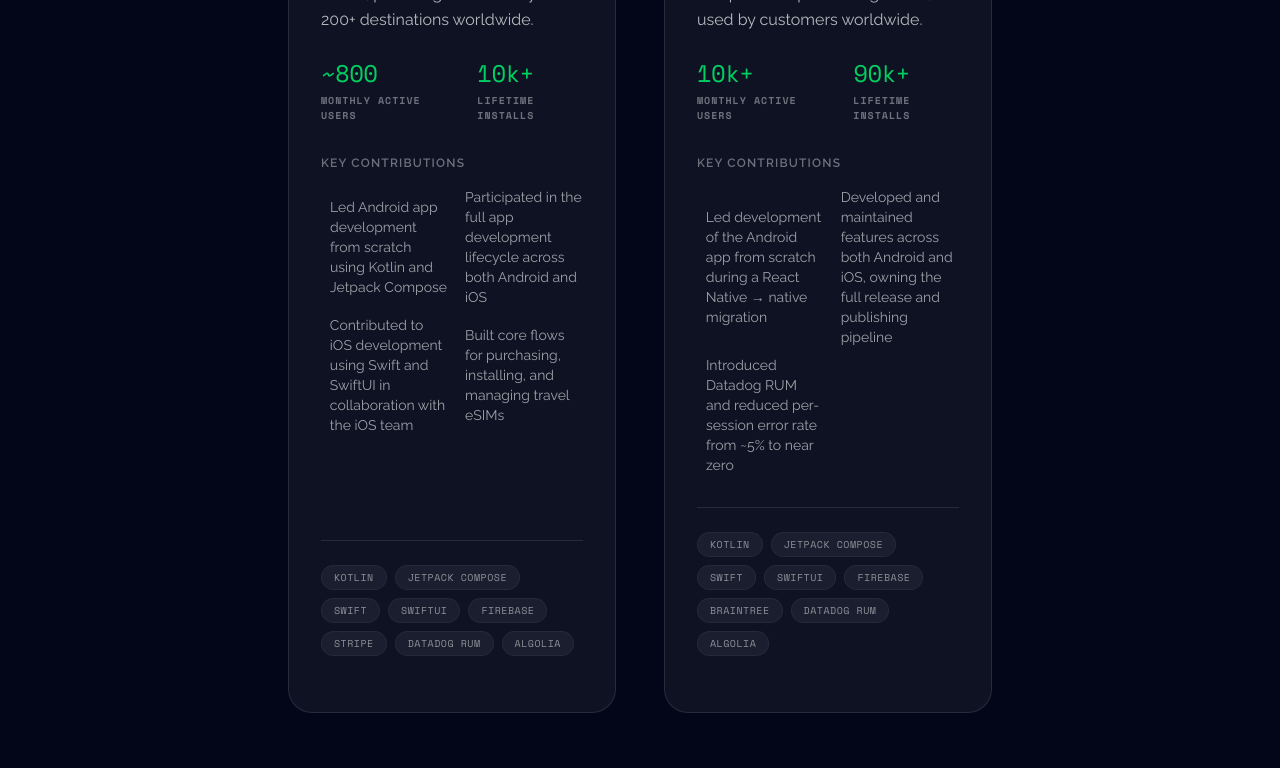
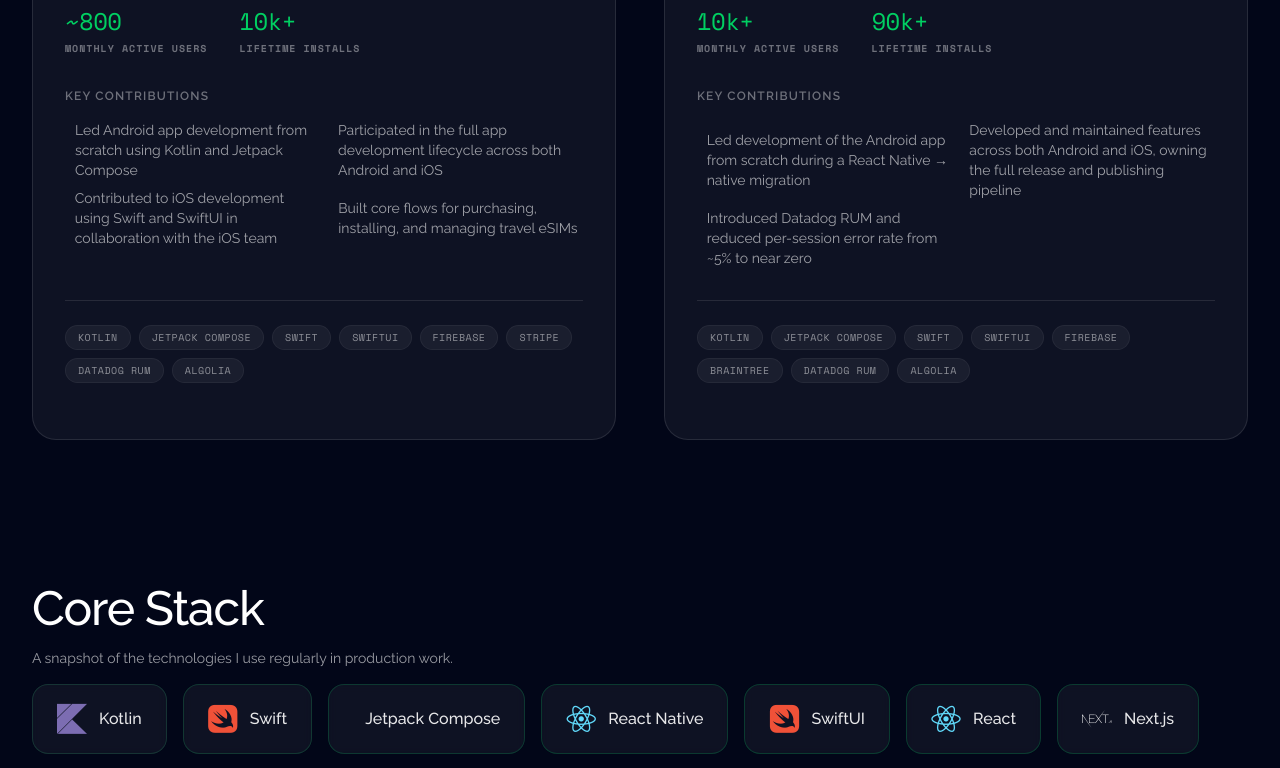
Before and after one commit to tjokinen/tjokinen.github.io, a Next.js app: page / in a window 1280 px wide. Shown: the part 1465-2233 px from the top of the page. Built offline with nearby package versions, Linux system fonts and the light colour scheme.

Commit message:
Remove max width from content div

```diff
--- a/src/pages/index.js
+++ b/src/pages/index.js
@@ -14,7 +14,7 @@ export default function Home() {
       <Navbar></Navbar>
       <div className="h-24"></div>
       <Hero />
-      <div className="max-w-screen-md mx-auto px-8 relative z-10 bg-dark">
+      <div className="mx-auto px-8 relative z-10 bg-dark">
 
         <Projects />
         <Skills />
```
